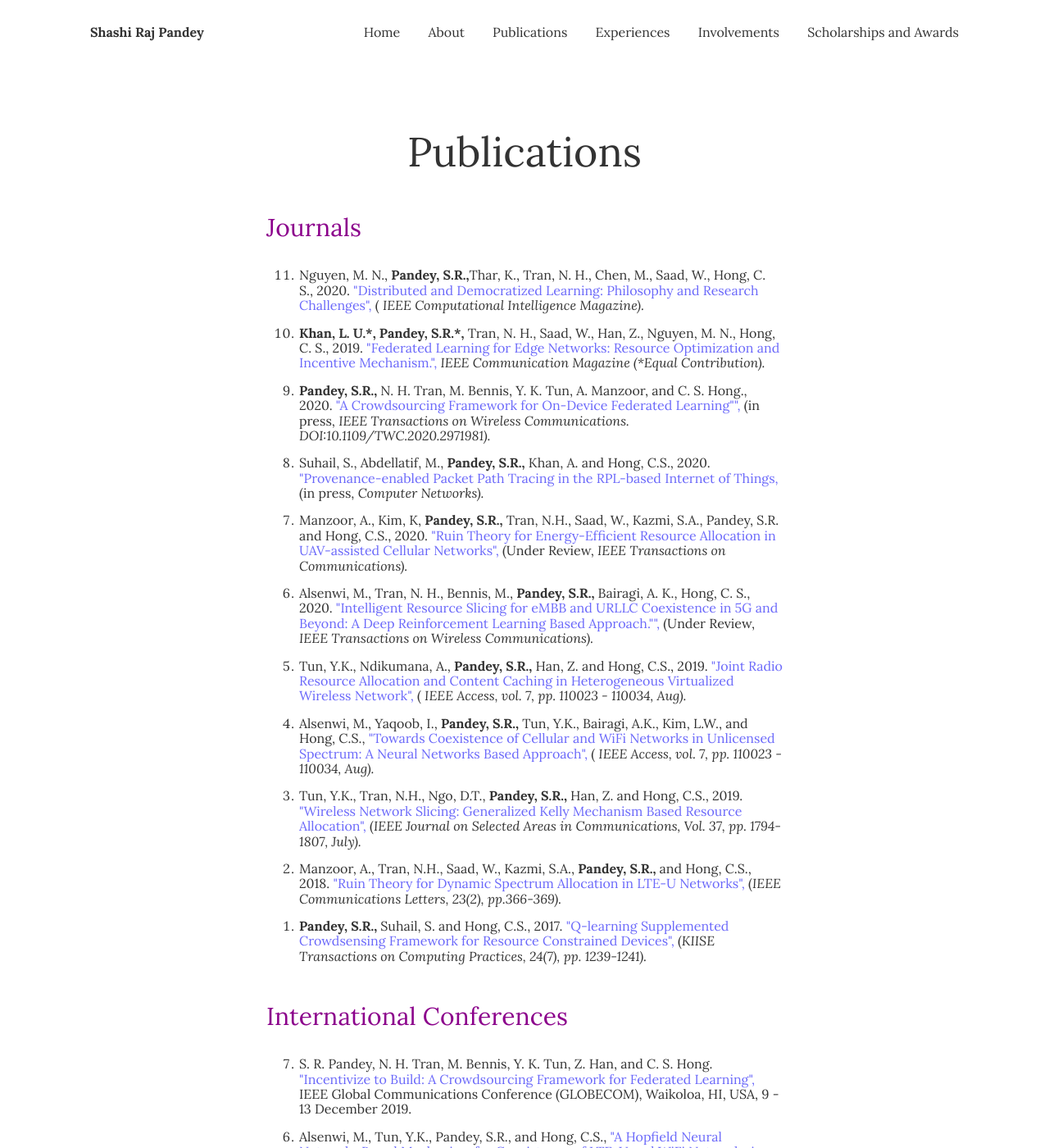
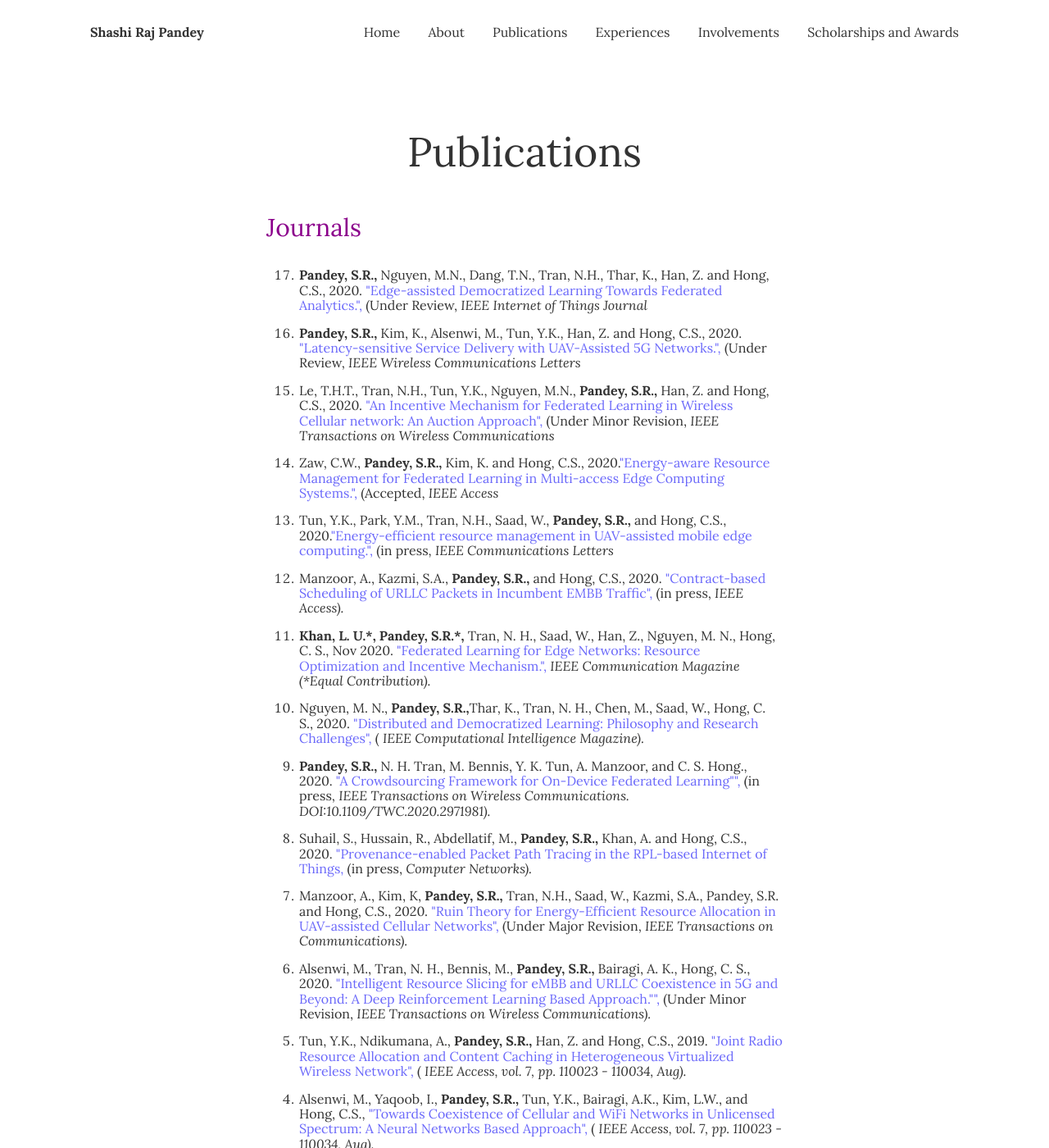
Before and after one commit to shashirajpandey/shashirajpandey, a Jekyll site: the page built from _pages/apublications.md, in a window 1280 px wide and 1400 px high. Shown: the whole window at 82% size. Built offline with Jekyll 4.4.1, drawn with Linux system fonts in a browser that asks for light colours; some of the changed text lies outside the part shown.

Commit message:
updated publications

```diff
--- a/_pages/apublications.md
+++ b/_pages/apublications.md
@@ -8,33 +8,54 @@ image:
 <ol reversed>
 
 
+						<li><strong>Pandey, S.R.,</strong> Nguyen, M.N., Dang, T.N., Tran, N.H., Thar, K., Han, Z. and Hong, C.S., 2020.
+						<a href="https://arxiv.org/abs/2012.00425" target="_blank">"Edge-assisted Democratized Learning Towards Federated Analytics.", </a>
+						(Under Review, <i>IEEE Internet of Things Journal</i></li>
+
+						<li><strong>Pandey, S.R.,</strong> Kim, K., Alsenwi, M., Tun, Y.K., Han, Z. and Hong, C.S., 2020.
+						<a href="https://arxiv.org/abs/2011.13097" target="_blank">"Latency-sensitive Service Delivery with UAV-Assisted 5G Networks.", </a>
+						(Under Review, <i>IEEE Wireless Communications Letters</i></li>
+
+						<li>Le, T.H.T., Tran, N.H., Tun, Y.K., Nguyen, M.N., <strong>Pandey, S.R.,</strong> Han, Z. and Hong, C.S., 2020.
+						<a href="https://arxiv.org/abs/2009.10269" target="_blank">"An Incentive Mechanism for Federated Learning in Wireless Cellular network: An Auction Approach", </a>
+						(Under Minor Revision, <i>IEEE Transactions on Wireless Communications</i></li>
+
+						<li>Zaw, C.W., <strong>Pandey, S.R.,</strong> Kim, K. and Hong, C.S., 2020.<a href="">"Energy-aware Resource Management for Federated Learning in Multi-access Edge Computing Systems.", </a>
+						(Accepted, <i>IEEE Access</i></li>
+
+						<li>Tun, Y.K., Park, Y.M., Tran, N.H., Saad, W., <strong>Pandey, S.R.,</strong> and Hong, C.S., 2020.<a href="">"Energy-efficient resource management in UAV-assisted mobile edge computing.", </a>
+						(in press, <i>IEEE Communications Letters</i></li>
+
+						 <li>Manzoor, A., Kazmi, S.A., <strong>Pandey, S.R.,</strong> and Hong, C.S., 2020. <a href="">"Contract-based Scheduling of URLLC Packets in Incumbent EMBB Traffic", </a>
+							(in press, <i>IEEE Access).</i></li>
+
+
+						<li><strong>Khan, L. U.*, Pandey, S.R.*,</strong> Tran, N. H., Saad, W., Han, Z., Nguyen, M. N.,
+							Hong, C. S., Nov 2020. <a href="https://arxiv.org/abs/1911.05642" target="_blank">
+								"Federated Learning for Edge Networks: Resource Optimization and Incentive Mechanism.", </a>
+									<i>IEEE Communication Magazine (*Equal Contribution).</i></li>
+
 						<li>Nguyen, M. N., <strong>Pandey, S.R.,</strong>Thar, K., Tran, N. H., Chen, M., Saad, W.,
 							Hong, C. S., 2020. <a href="https://arxiv.org/pdf/2003.09301.pdf" target="_blank">"Distributed and Democratized Learning: Philosophy
 							and Research Challenges", </a> (
 							<i>IEEE Computational Intelligence Magazine).</i></li>
 
 
-						<li><strong>Khan, L. U.*, Pandey, S.R.*,</strong> Tran, N. H., Saad, W., Han, Z., Nguyen, M. N.,
-							Hong, C. S., 2019. <a href="https://arxiv.org/abs/1911.05642" target="_blank">
-								"Federated Learning for Edge Networks: Resource Optimization and Incentive Mechanism.", </a>
-									<i>IEEE Communication Magazine (*Equal Contribution).</i></li>
-
 						<li><strong>Pandey, S.R.,</strong> N. H. Tran, M. Bennis, Y. K. Tun, A. Manzoor, and C. S. Hong.,
 							2020. <a href="https://arxiv.org/abs/1911.01046" target="_blank">"A Crowdsourcing Framework for On-Device Federated Learning"", </a> (in press,
 							<i>IEEE Transactions on Wireless Communications. DOI:10.1109/TWC.2020.2971981).</i></li>
 
-						<li>Suhail, S., Abdellatif, M., <strong>Pandey, S.R.,</strong> Khan, A. and Hong, C.S., 2020.
+						<li>Suhail, S.,  Hussain, R., Abdellatif, M., <strong>Pandey, S.R.,</strong> Khan, A. and Hong, C.S., 2020.
 							<a href="https://arxiv.org/pdf/1811.06143.pdf" target="_blank">"Provenance-enabled Packet Path Tracing in the RPL-based Internet of
 								Things, </a> (in press, <i>Computer Networks).</i></li>
 
 						 <li>Manzoor, A., Kim, K, <strong>Pandey, S.R.,</strong> Tran, N.H., Saad, W., Kazmi, S.A.,
 							Pandey, S.R. and Hong, C.S., 2020. <a href="">"Ruin Theory for Energy-Efficient Resource Allocation in UAV-assisted Cellular Networks", </a>
-							(Under Review, <i>IEEE Transactions on Communications).</i></li>
+							(Under Major Revision, <i>IEEE Transactions on Communications).</i></li>
 
 						<li>Alsenwi, M., Tran, N. H., Bennis, M., <strong>Pandey, S.R.,</strong> Bairagi, A. K., Hong, C.
 							S., 2020. <a href="https://arxiv.org/pdf/2003.07651.pdf">"Intelligent Resource Slicing for eMBB and URLLC Coexistence
-								in 5G and Beyond: A Deep Reinforcement Learning Based Approach."", </a> (Under Review, <i>IEEE Transactions on Wireless Communications).</i></li>
-
+								in 5G and Beyond: A Deep Reinforcement Learning Based Approach."", </a> (Under Minor Revision, <i>IEEE Transactions on Wireless Communications).</i></li>
 
 
 						<li>Tun, Y.K., Ndikumana, A., <strong>Pandey, S.R.,</strong> Han, Z. and Hong, C.S., 2019. <a href="">"Joint
@@ -45,8 +66,7 @@ image:
 								<a href="">"Towards Coexistence of Cellular and WiFi Networks in Unlicensed Spectrum: A Neural Networks Based Approach", </a> (
 										<i>IEEE Access, vol. 7, pp. 110023 - 110034, Aug).</i></li>
 
-						<li>Tun, Y.K., Tran, N.H., Ngo, D.T., <strong>Pandey, S.R.,</strong>
- Han, Z. and Hong, C.S., 2019. <a href="https://arxiv.org/pdf/1907.02182.pdf">
+						<li>Tun, Y.K., Tran, N.H., Ngo, D.T., <strong>Pandey, S.R.,</strong> Han, Z. and Hong, C.S., 2019. <a href="https://arxiv.org/pdf/1907.02182.pdf">
 									"Wireless Network Slicing: Generalized Kelly Mechanism Based Resource
 											Allocation", </a> (<i>IEEE Journal on Selected Areas in Communications, Vol. 37, pp.
 												1794-1807, July).</i></li>
@@ -55,8 +75,7 @@ image:
 							C.S., 2018. <a href="">"Ruin Theory for Dynamic Spectrum Allocation in LTE-U Networks", </a>
 								(<i>IEEE Communications Letters, 23(2), pp.366-369).</i></li>
 
-						<li><strong>Pandey, S.R.,</strong>
- Suhail, S. and Hong, C.S., 2017. <a href="">"Q-learning Supplemented Crowdsensing Framework for Resource Constrained Devices", </a>
+						<li><strong>Pandey, S.R.,</strong> Suhail, S. and Hong, C.S., 2017. <a href="">"Q-learning Supplemented Crowdsensing Framework for Resource Constrained Devices", </a>
 										(<i>KIISE Transactions on Computing Practices, 24(7), pp. 1239-1241).</i></li>
 
 
@@ -66,6 +85,16 @@ image:
 
 <h2 align="left"> <font color="darkmagenta">International Conferences </font></h2>
 <ol reversed>
+
+    <li>Pandey, S.R., Kim, k., Alsenwi, M., Tun, Y.K. and Hong, C.S., 2021
+						<a href="#">"A Crowd-enabled Task Execution Approach in UAV Networks Towards Fog Computing", </a>
+						IEEE International Conference on Big Data and Smart Computing (BigComp). Jeju Island, Korea. (Oral Presentation)</li>
+
+	<li>Alsenwi, M., Tun, Y.K., Pandey, S.R., Ei, N. N. and Hong, C.S., 2020
+						<a href="#">"AV-Assisted Multi-Access Edge Computing System: An Energy-Efficient Resource Management Framework", </a>
+						International Conference on Information Networking (ICOIN) IEEE. pp. 214-219. Barcelona, Spain. (Oral Presentation)</li>
+
+
 	<li>S. R. Pandey, N. H. Tran, M. Bennis, Y. K. Tun, Z. Han, and C. S. Hong. <a href="#">"Incentivize to Build: A Crowdsourcing Framework for Federated Learning", </a> IEEE Global Communications Conference (GLOBECOM), Waikoloa, HI, USA, 9 - 13 December 2019.</li>
 
 	<li>Alsenwi, M., Tun, Y.K., Pandey, S.R., and Hong, C.S.,
```
